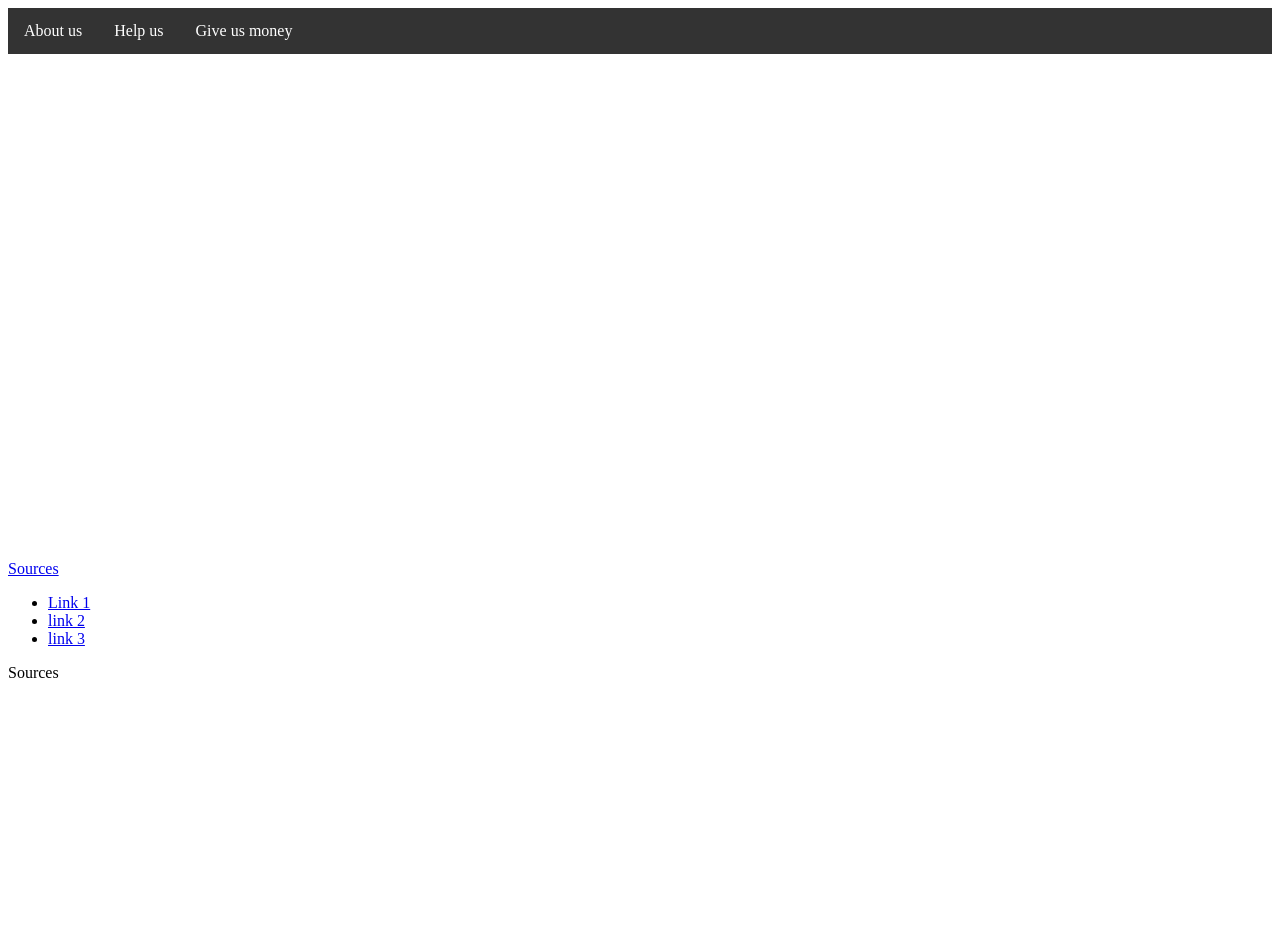
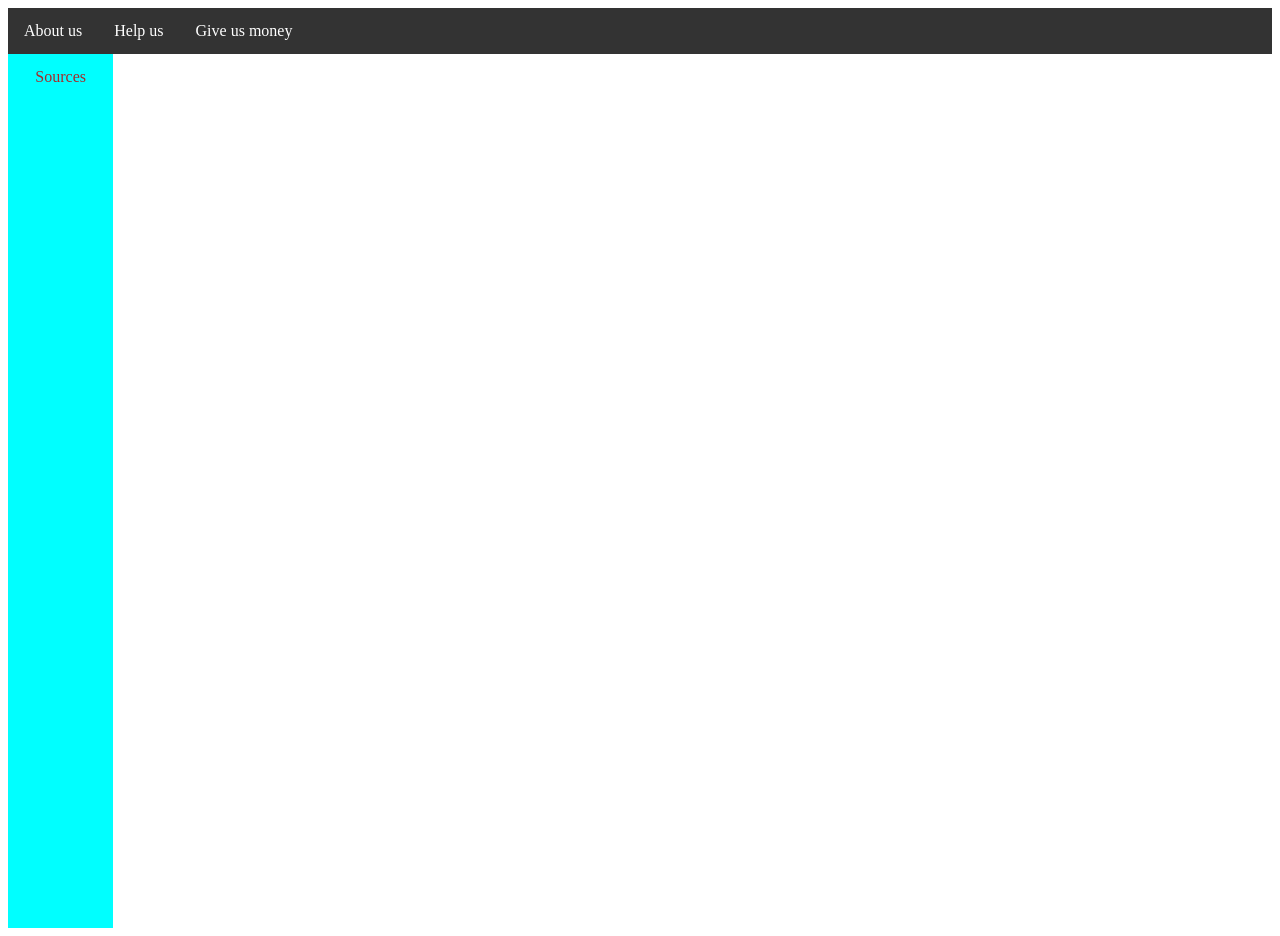
Before and after one commit to Crushed-Under/Webdesign, a plain HTML site: page index.html in a window 1280 px wide. Before the commit the page ends 800 px from the top, so only its background shows below. Drawn offline with Linux system fonts and the light colour scheme.

Commit message:
Fully working grid sydtem

```diff
--- a/style.scss
+++ b/css/style.scss
@@ -1,9 +1,10 @@
 .wrapper{
   display:grid;
   grid-template-columns: repeat(12, 1fr);
-  grid-template-rows: repeat(12, 1fr);
+  grid-template-rows: repeat(20, 1fr);
   .navbar{
     grid-column: 1 / span 12;
+    grid-row: 1;
     ul {
       list-style-type: none;
       margin: 0;
@@ -26,12 +27,13 @@
     }
   }
   .sidebar{
-    grid-column: 1fr;
-    grid-row: 1fr / span 12fr;
-    .source{
-      .a{
+    grid-column: 1;
+    grid-row: 2 /span 20;
+    background-color: ;
+    .bottombtn{
+      a{
         display: block;
-        color: white;
+        color: brown;
         text-align: center;
         padding: 14px 16px;
         text-decoration: none;
--- a/index.html
+++ b/index.html
@@ -11,7 +11,7 @@
         <title>Index</title>
         <meta name="description" content="">
         <meta name="viewport" content="width=device-width, initial-scale=1">
-        <link rel="stylesheet" href="style.css">
+        <link rel="stylesheet" href="css\style.css">
     </head>
     <body>
         <div class="wrapper">
@@ -21,27 +21,16 @@
                         <li><a href="#">Help us</a> </li>
                         <li><a href="#">Give us money</a> </li>
                     </ul>
-                </div>
-            </div>
-
-            <div class="sidebar">
-                <div class="sources"><a href="#">Sources</a></div>
-            </div>
-            <div class="Content">
-
-            </div>
-                <ul>
-                    <li><a href="#">Link 1</a></li>
-                    <li><a href="#">link 2</a></li>
-                    <li><a href="#">link 3</a></li>
-                </ul>
             </div>
             <div class="sidebar">
                 <div class="bottombtn">
-                        <p>Sources</p>
-                    </div>
+                     <a href="#">Sources</a>
                 </div>
             </div>
+            <div class="content">
+
+            </div>
+        </div>
 
         </div>
         <script src="" async defer></script>
```
Also changed, not shown: css/style.css, 2 other files.
